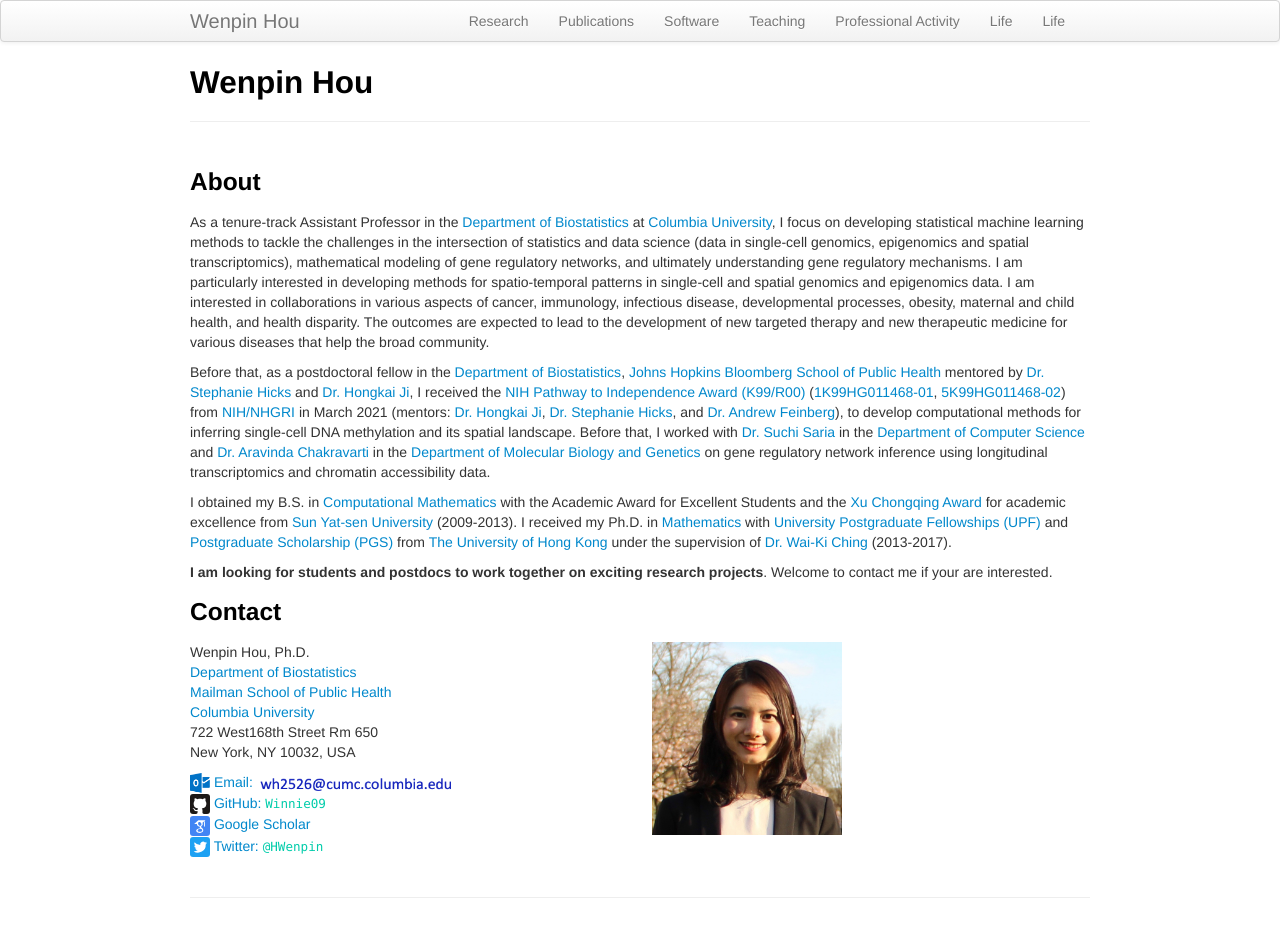
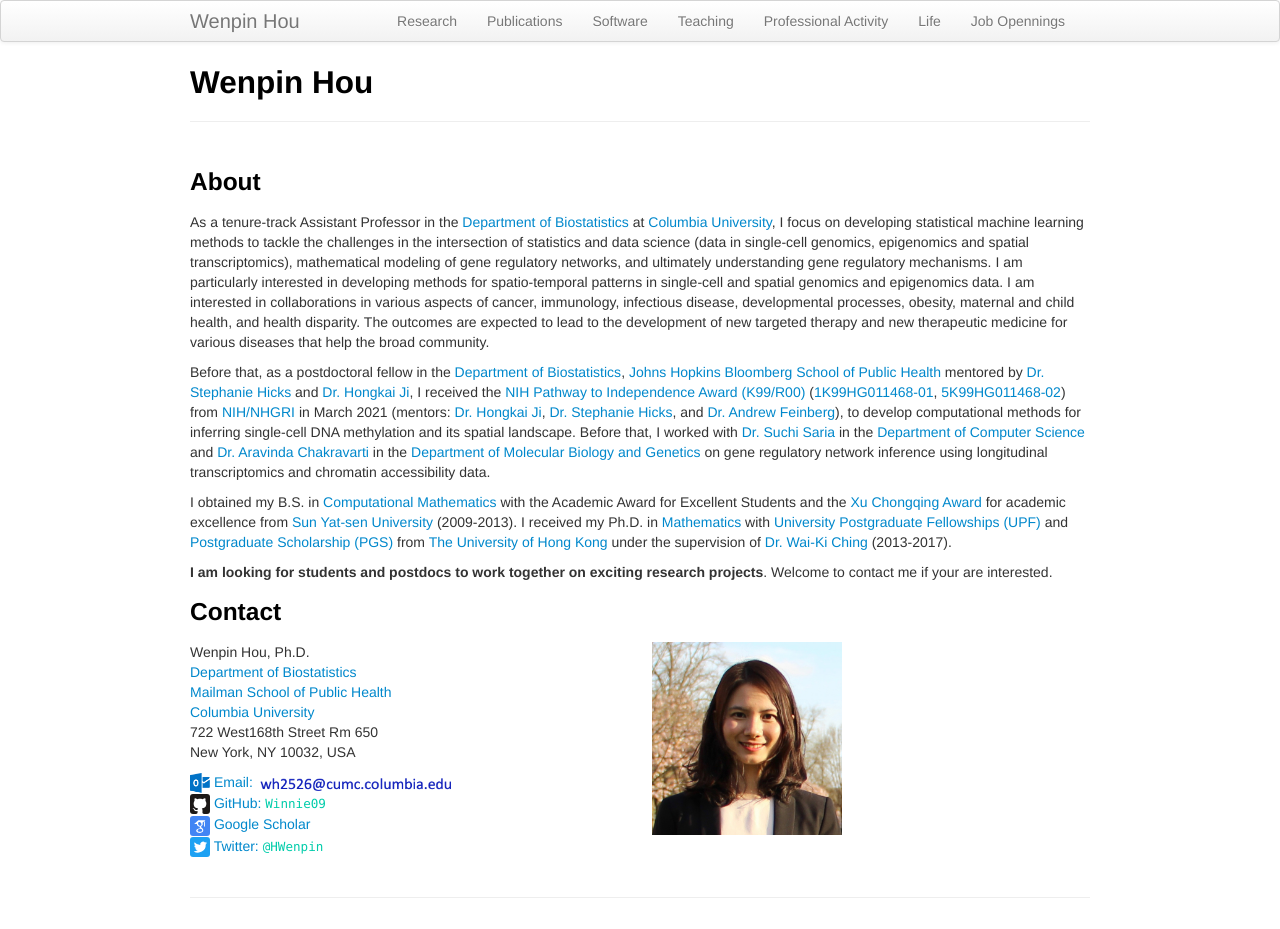
Before and after one commit to Winnie09/Wenpin_Hou, a Jekyll site: the page built from index.md, in a window 1280 px wide. Built offline with Jekyll 4.4.1, drawn with Linux system fonts in a browser that asks for light colours.

Commit message:
change tab

```diff
--- a/_includes/themes/twitter/default.html
+++ b/_includes/themes/twitter/default.html
@@ -39,7 +39,7 @@
               <li><a href="{{ BASE_PATH }}/pages/teaching.html">Teaching</a></li>
               <li><a href="{{ BASE_PATH }}/pages/professional.html">Professional Activity</a></li>
               <li><a href="{{ BASE_PATH }}/pages/life.html">Life</a></li>
-              <li><a href="{{ BASE_PATH }}/pages/job_opennings.html">Life</a></li>
+              <li><a href="{{ BASE_PATH }}/pages/job_opennings.html">Job Opennings</a></li>
         </div>
         </div>
       </div>
```
